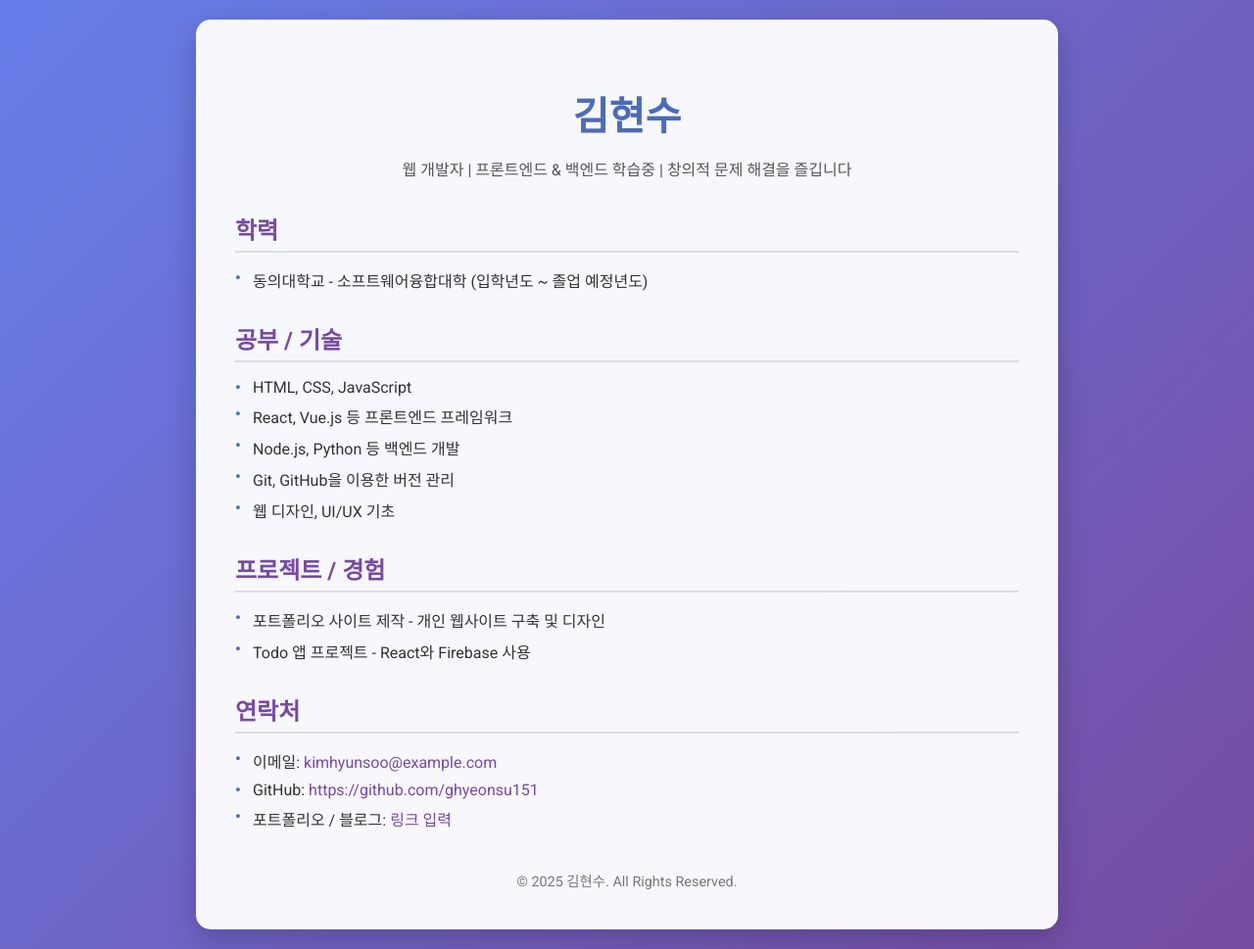
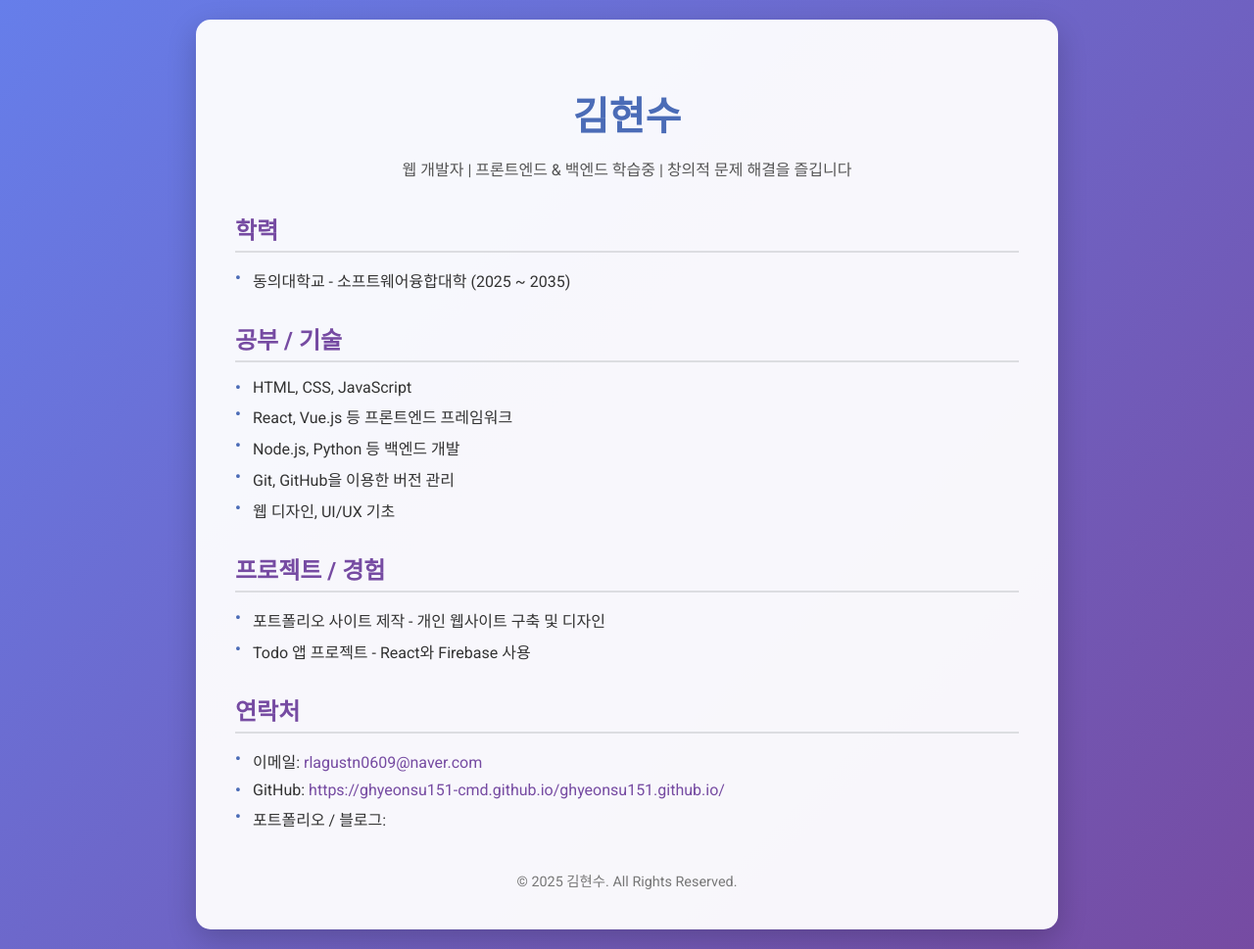
Before and after one commit to ghyeonsu151-cmd/ghyeonsu151.github.io, a Jekyll site: the page index.html, which Jekyll copies as it is, in a window 1280 px wide. Shown: the whole page at 98% size. Built offline with Jekyll 4.4.1, drawn with Linux system fonts in a browser that asks for light colours.

Commit message:
Update index.html

```diff
--- a/index.html
+++ b/index.html
@@ -97,7 +97,7 @@
 
     <h2>학력</h2>
     <ul>
-      <li>동의대학교 - 소프트웨어융합대학 (입학년도 ~ 졸업 예정년도)</li>
+      <li>동의대학교 - 소프트웨어융합대학 (2025 ~ 2035)</li>
     </ul>
 
     <h2>공부 / 기술</h2>
@@ -117,9 +117,9 @@
 
     <h2>연락처</h2>
     <ul class="contact">
-      <li>이메일: <a href="mailto:kimhyunsoo@example.com">kimhyunsoo@example.com</a></li>
-      <li>GitHub: <a href="https://github.com/ghyeonsu151">https://github.com/ghyeonsu151</a></li>
-      <li>포트폴리오 / 블로그: <a href="#">링크 입력</a></li>
+      <li>이메일: <a href="mailto:kimhyunsoo@example.com">rlagustn0609@naver.com</a></li>
+      <li>GitHub: <a href="https://github.com/ghyeonsu151">https://ghyeonsu151-cmd.github.io/ghyeonsu151.github.io/</a></li>
+      <li>포트폴리오 / 블로그: <a href="#"></a></li>
     </ul>
 
     <footer>
```
